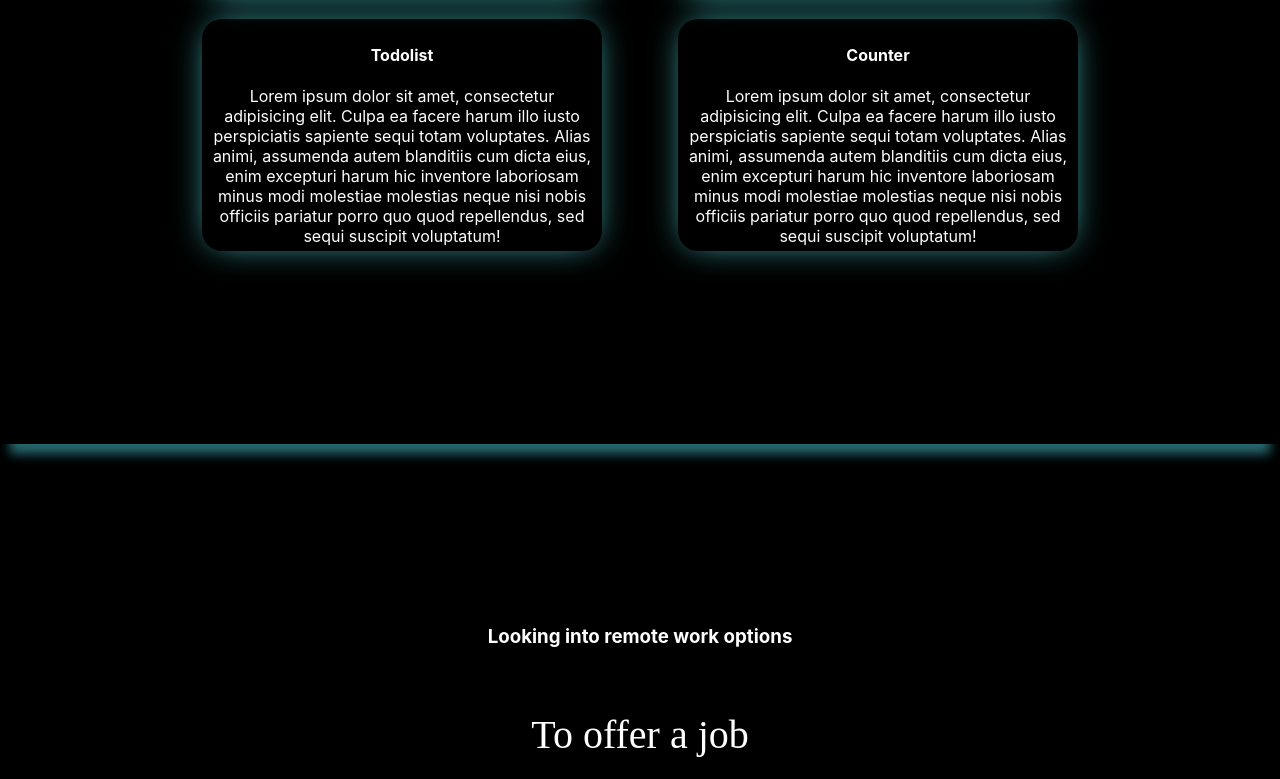
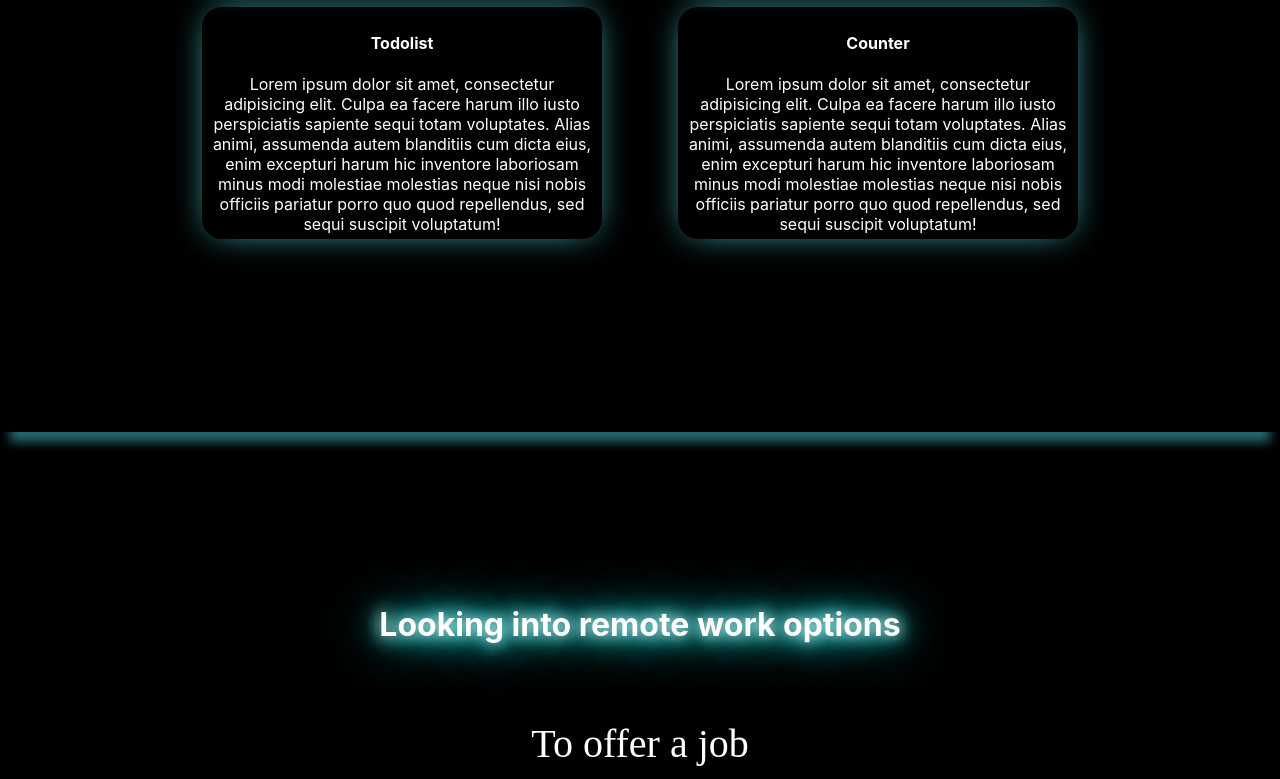
Before and after one commit to Rumata-SL/Portfolio, a React (Create React App) app: page / in a window 1280 px wide. Shown: the part 2018-2797 px from the top of the page. Built offline with nearby package versions, Linux system fonts and the light colour scheme.

Commit message:
Added component Contacts.tsx

```diff
--- a/src/App.tsx
+++ b/src/App.tsx
@@ -5,6 +5,7 @@ import {Main} from "./component/main/Main";
 import {Skils} from "./component/skils/Skils";
 import {Works} from "./component/works/Works";
 import {Distant} from "./component/distant/Distant";
+import {Contacts} from "./component/contacts/Contacts";
 
 
 function App() {
@@ -15,6 +16,7 @@ function App() {
         <Skils/>
         <Works/>
         <Distant/>
+        <Contacts/>
     </div>
   );
 }
--- /dev/null
+++ b/src/component/contacts/Contacts.module.css
@@ -0,0 +1,19 @@
+.wrapper{
+    min-height: 60vh;
+    box-shadow: 0px 20px 10px -10px rgba(86, 230, 243, 0.45);
+    display: flex;
+    align-items: center;
+    justify-content: center;
+}
+.container{
+    box-sizing: border-box;
+    height: 100%;
+    width: 70%;
+    margin: 0 auto;
+    box-sizing: border-box;
+    display: flex;
+    flex-direction: column;
+    justify-content:center;
+    align-items: center;
+    color: white;
+}
--- /dev/null
+++ b/src/component/contacts/Contacts.tsx
@@ -0,0 +1,10 @@
+import React from "react";
+import c from "./Contacts.module.css"
+
+export const Contacts = () => {
+    return (
+        <div className={c.wrapper}>
+            <div className={c.container}>Contacts</div>
+        </div>
+    );
+}
--- a/src/component/distant/Distant.module.css
+++ b/src/component/distant/Distant.module.css
@@ -43,11 +43,22 @@
 
 }
 .link:hover{
-    /*color: cyan;*/
     border: 1px solid rgba(0, 255, 255, 0.67);
     color: rgba(0, 255, 255, 0.67);
-    /*box-shadow: -9px 5px 60px 10px rgba(86, 230, 243, 0.45);*/
 
-    /*background-color: rgba(86, 230, 243, 0.45);*/
-    /*box-shadow: 0px 20px 10px -10px rgba(86, 230, 243, 0.45);*/
 }
+.text{
+    font-size: 2em;
+    color: #FFFFFF;
+    background: #000000;
+    text-shadow: 0 0 15px #FFF, 0 0 20px rgba(0, 255, 255, 0.67),
+    0 0 30px rgba(0, 255, 255, 0.67),
+    0 0 40px rgba(0, 255, 255, 0.67),
+    0 0 55px rgba(0, 255, 255, 0.67),
+    0 0 75px rgba(0, 255, 255, 0.67),
+    2px 2px 7px rgba(206,89,55,0);
+    /*text-shadow: 0 0 5px #FFF, 0 0 10px #FFF,
+    0 0 15px #FFF, 0 0 20px rgba(0, 255, 255, 0.67),
+    0 0 30px rgba(0, 255, 255, 0.67), 0 0 40px rgba(0, 255, 255, 0.67),
+    0 0 55px rgba(0, 255, 255, 0.67), 0 0 75px rgba(0, 255, 255, 0.67);*/
+}
--- a/src/component/distant/Distant.tsx
+++ b/src/component/distant/Distant.tsx
@@ -6,7 +6,7 @@ export const Distant = () => {
         <div className={d.wrapper}>
             <div className={d.container}>
                 <div className={d.container_text}>
-                    <h3>Looking into remote work options</h3>
+                    <h3 className={d.text}>Looking into remote work options</h3>
                 </div>
                 <div className={d.container_button}>
                     <a href="#" className={d.link}>To offer a job</a>
--- a/src/component/main/Main.module.css
+++ b/src/component/main/Main.module.css
@@ -13,7 +13,7 @@
     /*height: 100%;*/
     box-sizing: border-box;
     width: 70%;
-    margin: 20% auto;
+    margin: 10% auto;
     box-sizing: border-box;
     display: flex;
     flex-direction: row;
```
